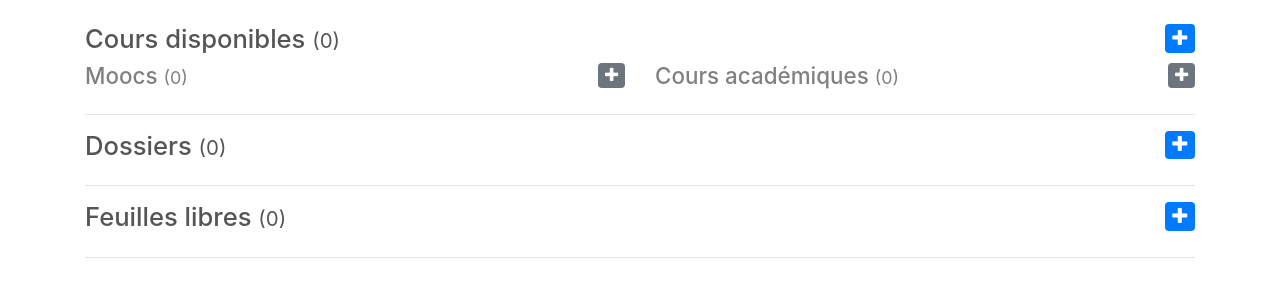
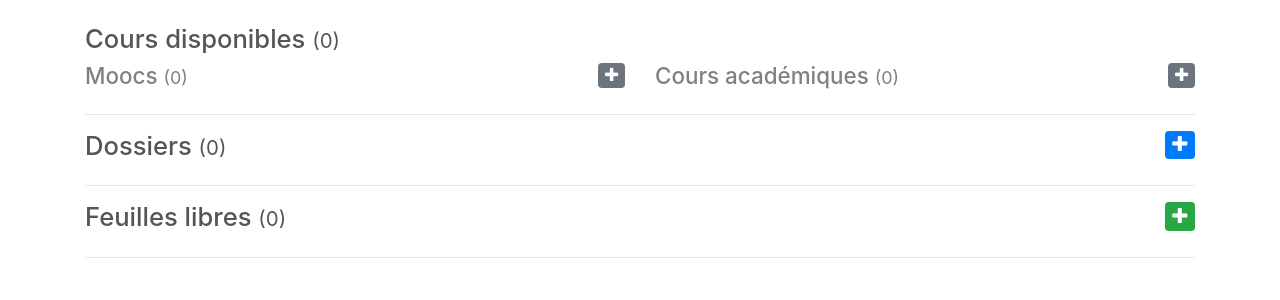
Before and after one commit to wilcoln/klazor, a Django app: page / in a window 1280 px wide. Shown: the part 76-376 px from the top of the page. Run offline with Django 3.2, Linux system fonts and the light colour scheme; data that the repository does not hold is empty; some libraries are stand-ins or nearby versions.

Commit message:
Polish the welcome page again

```diff
--- a/static/css/base.css
+++ b/static/css/base.css
@@ -23,7 +23,7 @@ a:hover h3{
     top: .5rem;
     right: .5rem;
     font-size: 2rem;
-    color: rgba(18,94,240, .15);
+    color: rgba(18,94,240, .2);
 }
 
 .base-container{
--- a/templates/welcome.html
+++ b/templates/welcome.html
@@ -4,7 +4,7 @@
     <div class="container">
         <div class="row">
             <div class="col-12">
-                <h1> Cours disponibles <small>({{ mooc_courses.all.count|add:school_courses.all.count}})</small> <a href="" class="float-right badge badge-primary"> <i class="fa fa-plus"></i></a></h1>
+                <h1> Cours disponibles <small>({{ mooc_courses.all.count|add:school_courses.all.count}})</small></h1>
 
             </div>
             <div class="col-md-6">
@@ -43,7 +43,7 @@
         <hr>
         <div class="row">
             <div class="col-12">
-                <h1> Feuilles libres <small>({{ free_sheets.all.count|default:0}})</small> <a href="" class="float-right badge badge-primary"><i class="fa fa-plus"></i> </a></h1>
+                <h1> Feuilles libres <small>({{ free_sheets.all.count|default:0}})</small> <a href="" class="float-right badge badge-success"><i class="fa fa-plus"></i> </a></h1>
             </div>
             {% for sheet in  free_sheets %}
                 <div class="col-md-2 mb-0">
```
